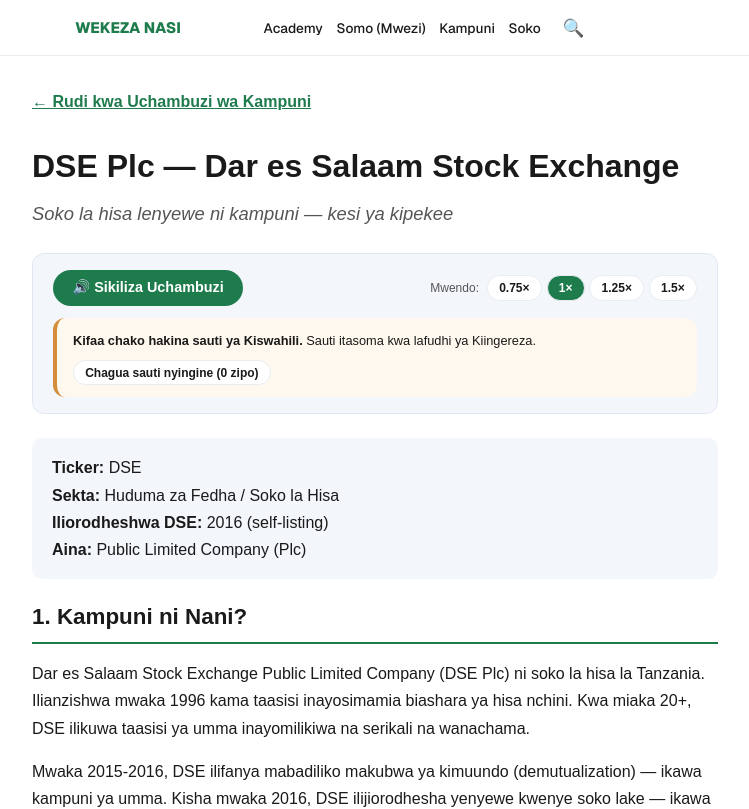
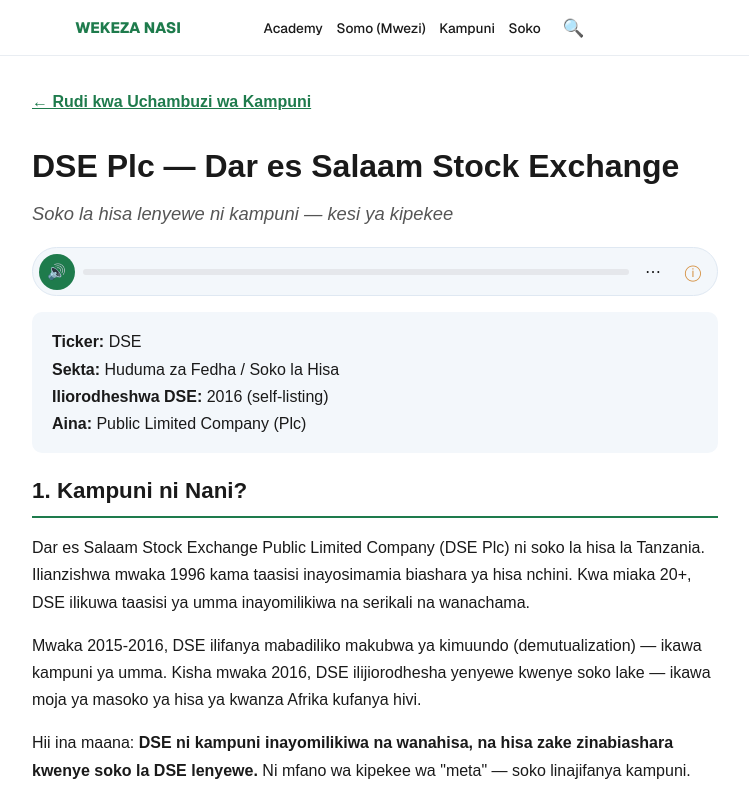
Before and after one commit to sadikiabubakari698-crypto/wekeza_nasi, a Next.js app in the folder wekeza-nasi-app/: page /kampuni/dse in a window 1280 px wide. Shown: the top 809 px of the page, without its empty margins (265-1014 px from the left). Built offline with nearby package versions, Linux system fonts and the light colour scheme.

Commit message:
ListenButton: compact design like Gemini AI (single row)

```diff
--- a/wekeza-nasi-app/components/ListenButton.js
+++ b/wekeza-nasi-app/components/ListenButton.js
@@ -1,11 +1,7 @@
 "use client";
 import { useEffect, useState, useRef } from "react";
 
-// Mfumo wa Sauti — V1 (Browser SpeechSynthesis)
-// Baadaye: V2 (Google Cloud TTS API)
-// Interface ni ile ile — kubadilisha backend ni kubadilisha USE_API tu.
-
-const USE_API = false; // Badilisha kuwa true baada ya API key ya Google Cloud
+const USE_API = false;
 
 export default function ListenButton({ text, label = "Sikiliza" }) {
   const [supported, setSupported] = useState(false);
@@ -16,6 +12,8 @@
   const [selectedVoice, setSelectedVoice] = useState(null);
   const [swahiliVoice, setSwahiliVoice] = useState(null);
   const [progress, setProgress] = useState(0);
+  const [showMenu, setShowMenu] = useState(false);
+  const [showInfo, setShowInfo] = useState(false);
   const [showVoicePicker, setShowVoicePicker] = useState(false);
   const [audioSrc, setAudioSrc] = useState(null);
   const [loading, setLoading] = useState(false);
@@ -28,11 +26,7 @@
 
   const splitIntoChunks = (fullText) => {
     if (!fullText) return [];
-    const sentences = fullText
-      .split(/(?<=[.!?\n])\s+/)
-      .map((s) => s.trim())
-      .filter((s) => s.length > 0);
-
+    const sentences = fullText.split(/(?<=[.!?\n])\s+/).map((s) => s.trim()).filter((s) => s.length > 0);
     const chunks = [];
     let current = "";
     for (const s of sentences) {
@@ -49,96 +43,46 @@
 
   useEffect(() => {
     if (typeof window === "undefined") return;
-
-    if (USE_API) {
-      setSupported(true);
-      return;
-    }
-
-    if (!("speechSynthesis" in window)) {
-      setSupported(false);
-      return;
-    }
+    if (USE_API) { setSupported(true); return; }
+    if (!("speechSynthesis" in window)) { setSupported(false); return; }
     setSupported(true);
 
     const loadVoices = () => {
       const v = window.speechSynthesis.getVoices();
       if (v.length === 0) return;
       setVoices(v);
-
       const sw = v.find((voice) => voice.lang && voice.lang.toLowerCase().startsWith("sw"));
-      if (sw) {
-        setSwahiliVoice(sw);
-        setSelectedVoice(sw);
-      } else {
+      if (sw) { setSwahiliVoice(sw); setSelectedVoice(sw); }
+      else {
         const en = v.find((voice) => voice.lang && voice.lang.toLowerCase().startsWith("en"));
         setSelectedVoice(en || v[0]);
       }
     };
-
     loadVoices();
     window.speechSynthesis.onvoiceschanged = loadVoices;
-
-    return () => {
-      if (window.speechSynthesis) window.speechSynthesis.cancel();
-    };
+    return () => { if (window.speechSynthesis) window.speechSynthesis.cancel(); };
   }, []);
 
-  // ==== BROWSER SPEECH ====
   const speakChunk = (index) => {
     if (index >= chunksRef.current.length) {
-      setSpeaking(false);
-      setPaused(false);
-      setProgress(100);
+      setSpeaking(false); setPaused(false); setProgress(100);
       return;
     }
-
     currentChunkRef.current = index;
     const chunk = chunksRef.current[index];
     const utterance = new window.SpeechSynthesisUtterance(chunk);
-
-    if (selectedVoice) {
-      utterance.voice = selectedVoice;
-      utterance.lang = selectedVoice.lang;
-    } else {
-      utterance.lang = "sw-TZ";
-    }
+    if (selectedVoice) { utterance.voice = selectedVoice; utterance.lang = selectedVoice.lang; }
+    else { utterance.lang = "sw-TZ"; }
     utterance.rate = rate;
     utterance.pitch = 1;
-
     utterance.onend = () => {
       const pct = Math.round(((index + 1) / chunksRef.current.length) * 100);
       setProgress(pct);
       speakChunk(index + 1);
     };
-
-    utterance.onerror = () => {
-      setSpeaking(false);
-      setPaused(false);
-    };
-
+    utterance.onerror = () => { setSpeaking(false); setPaused(false); };
     utteranceRef.current = utterance;
     window.speechSynthesis.speak(utterance);
-  };
-
-  // ==== API TTS ====
-  const fetchAudio = async () => {
-    setLoading(true);
-    setError(null);
-    try {
-      const res = await fetch("/api/tts", {
-        method: "POST",
-        headers: { "Content-Type": "application/json" },
-        body: JSON.stringify({ text, voice: "sw-KE-Standard-A", rate }),
-      });
-      if (!res.ok) throw new Error("TTS API imeshindwa");
-      const blob = await res.blob();
-      setAudioSrc(URL.createObjectURL(blob));
-    } catch (err) {
-      setError(err.message);
-    } finally {
-      setLoading(false);
-    }
   };
 
   const handlePlay = () => {
@@ -147,32 +91,15 @@
 
     if (USE_API) {
       if (audioRef.current) {
-        if (audioRef.current.paused) {
-          audioRef.current.play();
-          setSpeaking(true);
-          setPaused(false);
-        } else {
-          audioRef.current.pause();
-          setPaused(true);
+        if (audioRef.current.paused) { audioRef.current.play(); setSpeaking(true); setPaused(false); }
+        else { audioRef.current.pause(); setPaused(true); }
+        return;
       }
       return;
     }
-      fetchAudio();
-      return;
-    }
 
-    // Browser SpeechSynthesis
-    if (speaking && paused) {
-      window.speechSynthesis.resume();
-      setPaused(false);
-      return;
-    }
-
-    if (speaking) {
-      window.speechSynthesis.pause();
-      setPaused(true);
-      return;
-    }
+    if (speaking && paused) { window.speechSynthesis.resume(); setPaused(false); return; }
+    if (speaking) { window.speechSynthesis.pause(); setPaused(true); return; }
 
     chunksRef.current = splitIntoChunks(text);
     currentChunkRef.current = 0;
@@ -185,223 +112,250 @@
   const handleStop = () => {
     if (typeof window === "undefined") return;
     if (USE_API) {
-      if (audioRef.current) {
-        audioRef.current.pause();
-        audioRef.current.currentTime = 0;
-      }
+      if (audioRef.current) { audioRef.current.pause(); audioRef.current.currentTime = 0; }
       setAudioSrc(null);
     } else {
       window.speechSynthesis.cancel();
     }
-    setSpeaking(false);
-    setPaused(false);
-    setProgress(0);
+    setSpeaking(false); setPaused(false); setProgress(0);
     currentChunkRef.current = 0;
   };
 
   const handleRateChange = (newRate) => {
     setRate(newRate);
+    setShowMenu(false);
     if (speaking) handleStop();
   };
 
   const handleVoiceChange = (voiceName) => {
     const v = voices.find((voice) => voice.name === voiceName);
     if (v) setSelectedVoice(v);
+    setShowVoicePicker(false);
     if (speaking) handleStop();
   };
 
-  // Auto-play API audio baada ya kupatikana
-  useEffect(() => {
-    if (USE_API && audioSrc && audioRef.current) {
-      audioRef.current.play().then(() => {
-        setSpeaking(true);
-        setPaused(false);
-      }).catch((err) => {
-        setError("Browser ilizuia autoplay. Bonyeza kitufe tena.");
-      });
-    }
-  }, [audioSrc]);
+  if (!supported && !USE_API) return null;
 
-  if (!supported && !USE_API) {
-    return (
-      <div style={{ background: "#fef8ee", borderLeft: "5px solid #d48d3b", padding: "1rem 1.25rem", borderRadius: "var(--radius-md)", margin: "1.5rem 0", fontSize: "0.9rem", color: "#1a1a1a" }}>
-        Kifaa chako hakiwezi kusoma maandishi kwa sauti.
-      </div>
-    );
-  }
-
+  // ============ COMPACT DESIGN ============
   const wrapperStyle = {
+    display: "flex",
+    alignItems: "center",
+    gap: "0.5rem",
     background: "#f3f7fb",
     border: "1px solid #dfe8f2",
-    borderRadius: "var(--radius-md)",
-    padding: "1rem 1.25rem",
-    margin: "1.5rem 0",
+    borderRadius: "var(--radius-pill)",
+    padding: "0.35rem 0.5rem 0.35rem 0.35rem",
+    margin: "1rem 0",
+    position: "relative",
   };
 
-  const btnPrimary = {
-    display: "inline-flex",
+  const playBtnStyle = {
+    display: "flex",
     alignItems: "center",
-    gap: "0.4rem",
-    padding: "0.6rem 1.2rem",
+    justifyContent: "center",
+    width: "36px",
+    height: "36px",
     background: speaking && !paused ? "#d48d3b" : "#1e7b4c",
     color: "#ffffff",
-    fontWeight: 700,
-    fontSize: "0.9rem",
-    borderRadius: "var(--radius-pill)",
     border: "none",
-    cursor: loading ? "wait" : "pointer",
-    opacity: loading ? 0.6 : 1,
+    borderRadius: "50%",
+    cursor: "pointer",
+    fontSize: "0.95rem",
+    flexShrink: 0,
+    transition: "background 0.2s",
   };
 
-  const btnStop = {
-    padding: "0.6rem 1rem",
-    background: "transparent",
-    color: "#991b1b",
-    fontWeight: 600,
-    fontSize: "0.85rem",
-    borderRadius: "var(--radius-pill)",
-    border: "1.5px solid #991b1b",
-    cursor: "pointer",
-  };
-
-  const btnSmall = {
-    padding: "0.3rem 0.7rem",
-    background: "#ffffff",
-    color: "#1a1a1a",
-    border: "1px solid #e9edf2",
-    borderRadius: "var(--radius-pill)",
-    fontSize: "0.75rem",
-    fontWeight: 600,
-    cursor: "pointer",
-  };
-
-  const rateBtn = (active) => ({
-    ...btnSmall,
-    background: active ? "#1e7b4c" : "#ffffff",
-    color: active ? "#ffffff" : "#1a1a1a",
-  });
-
-  const progressBarBg = {
-    width: "100%",
-    height: "8px",
+  const progressWrapStyle = {
+    flex: 1,
+    height: "6px",
     background: "#e5e7eb",
     borderRadius: "999px",
     overflow: "hidden",
-    marginTop: "0.75rem",
+    minWidth: "40px",
   };
 
-  const progressBarFill = {
+  const progressFillStyle = {
     height: "100%",
     width: progress + "%",
     background: "linear-gradient(90deg, #1e7b4c 0%, #d48d3b 100%)",
     transition: "width 0.3s ease",
   };
 
+  const menuBtnStyle = {
+    display: "flex",
+    alignItems: "center",
+    justifyContent: "center",
+    width: "32px",
+    height: "32px",
+    background: "transparent",
+    color: "#1a1a1a",
+    border: "none",
+    borderRadius: "50%",
+    cursor: "pointer",
+    fontSize: "1rem",
+    flexShrink: 0,
+  };
+
+  const dropdownStyle = {
+    position: "absolute",
+    top: "calc(100% + 0.4rem)",
+    right: 0,
+    background: "#ffffff",
+    border: "1px solid #e9edf2",
+    borderRadius: "var(--radius-md)",
+    padding: "0.5rem",
+    boxShadow: "0 4px 12px rgba(0,0,0,0.1)",
+    zIndex: 20,
+    minWidth: "180px",
+  };
+
+  const menuItemStyle = (active = false) => ({
+    display: "block",
+    width: "100%",
+    padding: "0.5rem 0.75rem",
+    background: active ? "#e3f0ea" : "transparent",
+    color: "#1a1a1a",
+    border: "none",
+    borderRadius: "var(--radius-sm)",
+    fontSize: "0.85rem",
+    fontWeight: active ? 700 : 500,
+    textAlign: "left",
+    cursor: "pointer",
+  });
+
+  const dividerStyle = {
+    height: "1px",
+    background: "#e9edf2",
+    margin: "0.35rem 0",
+  };
+
+  const infoPopupStyle = {
+    position: "absolute",
+    top: "calc(100% + 0.4rem)",
+    right: 0,
+    background: "#fef8ee",
+    border: "1px solid #f5d99a",
+    borderRadius: "var(--radius-md)",
+    padding: "0.75rem 1rem",
+    boxShadow: "0 4px 12px rgba(0,0,0,0.1)",
+    zIndex: 20,
+    minWidth: "240px",
+    fontSize: "0.8rem",
+    color: "#1a1a1a",
+    lineHeight: 1.5,
+  };
+
   return (
     <div style={wrapperStyle}>
-      {/* API Audio Element */}
-      {USE_API && audioSrc && (
-        <audio
-          ref={audioRef}
-          src={audioSrc}
-          onTimeUpdate={(e) => {
-            const pct = Math.round((e.target.currentTime / e.target.duration) * 100);
-            setProgress(pct);
-          }}
-          onEnded={() => {
-            setSpeaking(false);
-            setProgress(100);
-          }}
-          style={{ width: "100%", marginBottom: "0.5rem" }}
-          controls
-        />
+      {/* Play/Pause Button */}
+      <button style={playBtnStyle} onClick={handlePlay} aria-label={speaking ? "Simamisha" : label}>
+        {loading ? "⏳" : speaking && !paused ? "⏸" : speaking && paused ? "▶" : "🔊"}
+      </button>
+
+      {/* Progress Bar */}
+      <div style={progressWrapStyle}>
+        <div style={progressFillStyle} />
+      </div>
+
+      {/* Percent Text */}
+      {(speaking || progress > 0) && (
+        <span style={{ fontSize: "0.7rem", color: "#555555", fontWeight: 600, flexShrink: 0 }}>
+          {progress}%
+        </span>
       )}
 
-      <div style={{ display: "flex", gap: "0.5rem", flexWrap: "wrap", alignItems: "center" }}>
-        <button style={btnPrimary} onClick={handlePlay} disabled={loading}>
-          {loading
-            ? "⏳ Inatengeneza..."
-            : speaking && !paused
-            ? "⏸ Simamisha"
-            : speaking && paused
-            ? "▶ Endelea"
-            : "🔊 " + label}
+      {/* Stop Button (kama inasoma) */}
+      {speaking && (
+        <button style={menuBtnStyle} onClick={handleStop} aria-label="Acha">⏹</button>
+      )}
+
+      {/* Menu Button */}
+      <button style={menuBtnStyle} onClick={() => { setShowMenu(!showMenu); setShowInfo(false); }} aria-label="Mipangilio">
+        ⋯
       </button>
 
-        {speaking && <button style={btnStop} onClick={handleStop}>⏹ Acha</button>}
+      {/* Info Button (kama hakuna Kiswahili) */}
+      {!swahiliVoice && (
+        <button style={{ ...menuBtnStyle, color: "#d48d3b" }} onClick={() => { setShowInfo(!showInfo); setShowMenu(false); }} aria-label="Maelezo">
+          ⓘ
+        </button>
+      )}
 
-        {!USE_API && (
-          <div style={{ display: "flex", gap: "0.3rem", alignItems: "center", marginLeft: "auto" }}>
-            <span style={{ fontSize: "0.75rem", color: "#555555", marginRight: "0.2rem" }}>Mwendo:</span>
-            <button style={rateBtn(rate === 0.75)} onClick={() => handleRateChange(0.75)}>0.75×</button>
-            <button style={rateBtn(rate === 1)} onClick={() => handleRateChange(1)}>1×</button>
-            <button style={rateBtn(rate === 1.25)} onClick={() => handleRateChange(1.25)}>1.25×</button>
-            <button style={rateBtn(rate === 1.5)} onClick={() => handleRateChange(1.5)}>1.5×</button>
-          </div>
+      {/* Menu Dropdown */}
+      {showMenu && (
+        <div style={dropdownStyle}>
+          <p style={{ fontSize: "0.7rem", color: "#888888", margin: "0 0 0.35rem 0", padding: "0 0.75rem", textTransform: "uppercase", letterSpacing: "0.05em" }}>
+            Mwendo
+          </p>
+          {[0.75, 1, 1.25, 1.5].map((r) => (
+            <button key={r} style={menuItemStyle(rate === r)} onClick={() => handleRateChange(r)}>
+              {rate === r ? "✓ " : ""}{r}× {r === 1 ? "(kawaida)" : ""}
+            </button>
+          ))}
+          {!swahiliVoice && (
+            <>
+              <div style={dividerStyle} />
+              <button style={menuItemStyle()} onClick={() => { setShowVoicePicker(true); setShowMenu(false); }}>
+                Chagua sauti ({voices.length})
+              </button>
+            </>
           )}
-      </div>
-
-      {/* Progress (kwa browser tu — API inatumia controls za audio) */}
-      {!USE_API && (speaking || progress > 0) && (
-        <div style={{ marginTop: "0.75rem" }}>
-          <div style={{ display: "flex", justifyContent: "space-between", marginBottom: "0.4rem" }}>
-            <span style={{ fontSize: "0.8rem", color: "#1a1a1a", fontWeight: 600 }}>
-              {progress}% imekamilika
-            </span>
-            {progress === 100 && (
-              <span style={{ fontSize: "0.8rem", color: "#1e7b4c", fontWeight: 600 }}>
-                ✓ Umekamilisha kusikiliza
-              </span>
-            )}
-          </div>
-          <div style={progressBarBg}>
-            <div style={progressBarFill} />
-          </div>
         </div>
       )}
 
-      {/* Error */}
-      {error && (
-        <p style={{ marginTop: "0.75rem", fontSize: "0.85rem", color: "#991b1b", fontWeight: 600 }}>
-          {error}
-        </p>
-      )}
-
-      {/* Onyo la Kiswahili — browser tu */}
-      {!USE_API && !swahiliVoice && (
-        <div style={{ marginTop: "0.75rem", padding: "0.75rem 1rem", background: "#fef8ee", borderLeft: "4px solid #d48d3b", borderRadius: "var(--radius-md)", fontSize: "0.8rem", color: "#1a1a1a" }}>
-          <strong>Kifaa chako hakina sauti ya Kiswahili.</strong> Sauti itasoma kwa lafudhi ya Kiingereza.
-          <br />
+      {/* Info Popup */}
+      {showInfo && (
+        <div style={infoPopupStyle}>
+          <strong>Kifaa chako hakina sauti ya Kiswahili.</strong> Sauti itasoma kwa lafudhi ya Kiingereza. Maneno yanaweza kusikika vibaya.
+          <br /><br />
           <button
-            style={{ ...btnSmall, marginTop: "0.5rem" }}
-            onClick={() => setShowVoicePicker(!showVoicePicker)}
+            onClick={() => { setShowVoicePicker(true); setShowInfo(false); }}
+            style={{ background: "#1e7b4c", color: "#fff", border: "none", borderRadius: "var(--radius-pill)", padding: "0.35rem 0.9rem", fontSize: "0.75rem", fontWeight: 600, cursor: "pointer" }}
           >
-            {showVoicePicker ? "Funga" : `Chagua sauti nyingine (${voices.length} zipo)`}
+            Chagua sauti nyingine
           </button>
         </div>
       )}
 
-      {showVoicePicker && !USE_API && (
-        <div style={{ marginTop: "0.75rem" }}>
-          <p style={{ margin: "0 0 0.5rem 0", fontSize: "0.8rem", color: "#555555" }}>Chagua sauti:</p>
-          <div style={{ display: "flex", flexDirection: "column", gap: "0.4rem", maxHeight: "200px", overflowY: "auto" }}>
+      {/* Voice Picker Overlay */}
+      {showVoicePicker && (
+        <div style={{
+          position: "fixed", top: 0, left: 0, right: 0, bottom: 0,
+          background: "rgba(0,0,0,0.5)", zIndex: 1000,
+          display: "flex", alignItems: "flex-end",
+        }} onClick={() => setShowVoicePicker(false)}>
+          <div
+            onClick={(e) => e.stopPropagation()}
+            style={{
+              width: "100%", maxHeight: "70vh", overflowY: "auto",
+              background: "#ffffff", borderTopLeftRadius: "16px", borderTopRightRadius: "16px",
+              padding: "1.25rem",
+            }}
+          >
+            <div style={{ display: "flex", justifyContent: "space-between", alignItems: "center", marginBottom: "1rem" }}>
+              <h3 style={{ margin: 0, fontSize: "1rem", color: "#1a1a1a" }}>Chagua Sauti</h3>
+              <button onClick={() => setShowVoicePicker(false)} style={{ background: "transparent", border: "none", fontSize: "1.2rem", cursor: "pointer", color: "#555" }}>✕</button>
+            </div>
+            <div style={{ display: "flex", flexDirection: "column", gap: "0.5rem" }}>
               {voices.map((v, i) => (
                 <button
                   key={i}
-                onClick={() => {
-                  handleVoiceChange(v.name);
-                  setShowVoicePicker(false);
-                }}
+                  onClick={() => handleVoiceChange(v.name)}
                   style={{
-                  ...btnSmall,
+                    padding: "0.75rem 1rem",
+                    background: selectedVoice?.name === v.name ? "#e3f0ea" : "#f7f7f7",
+                    border: selectedVoice?.name === v.name ? "2px solid #1e7b4c" : "1px solid #e9edf2",
+                    borderRadius: "var(--radius-md)",
                     textAlign: "left",
-                  background: selectedVoice?.name === v.name ? "#e3f0ea" : "#ffffff",
-                  border: selectedVoice?.name === v.name ? "1.5px solid #1e7b4c" : "1px solid #e9edf2",
+                    fontSize: "0.9rem",
+                    cursor: "pointer",
+                    color: "#1a1a1a",
                   }}
                 >
-                {v.name} <span style={{ color: "#888888" }}>— {v.lang}</span>
+                  {v.name} <span style={{ color: "#888", fontSize: "0.8rem" }}>({v.lang})</span>
                 </button>
               ))}
+            </div>
           </div>
         </div>
       )}
```
Lines whose indentation alone changed are shown as unchanged.
